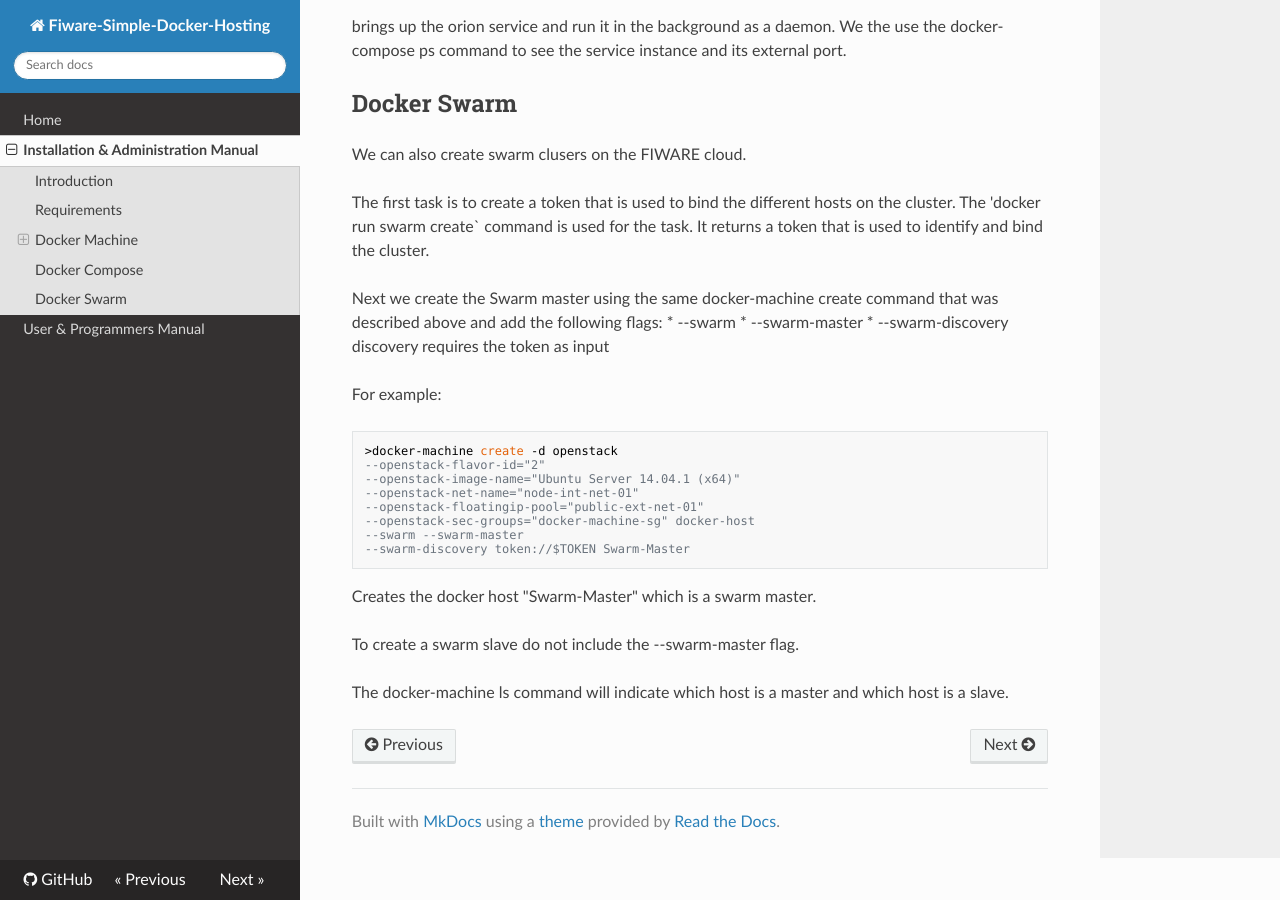
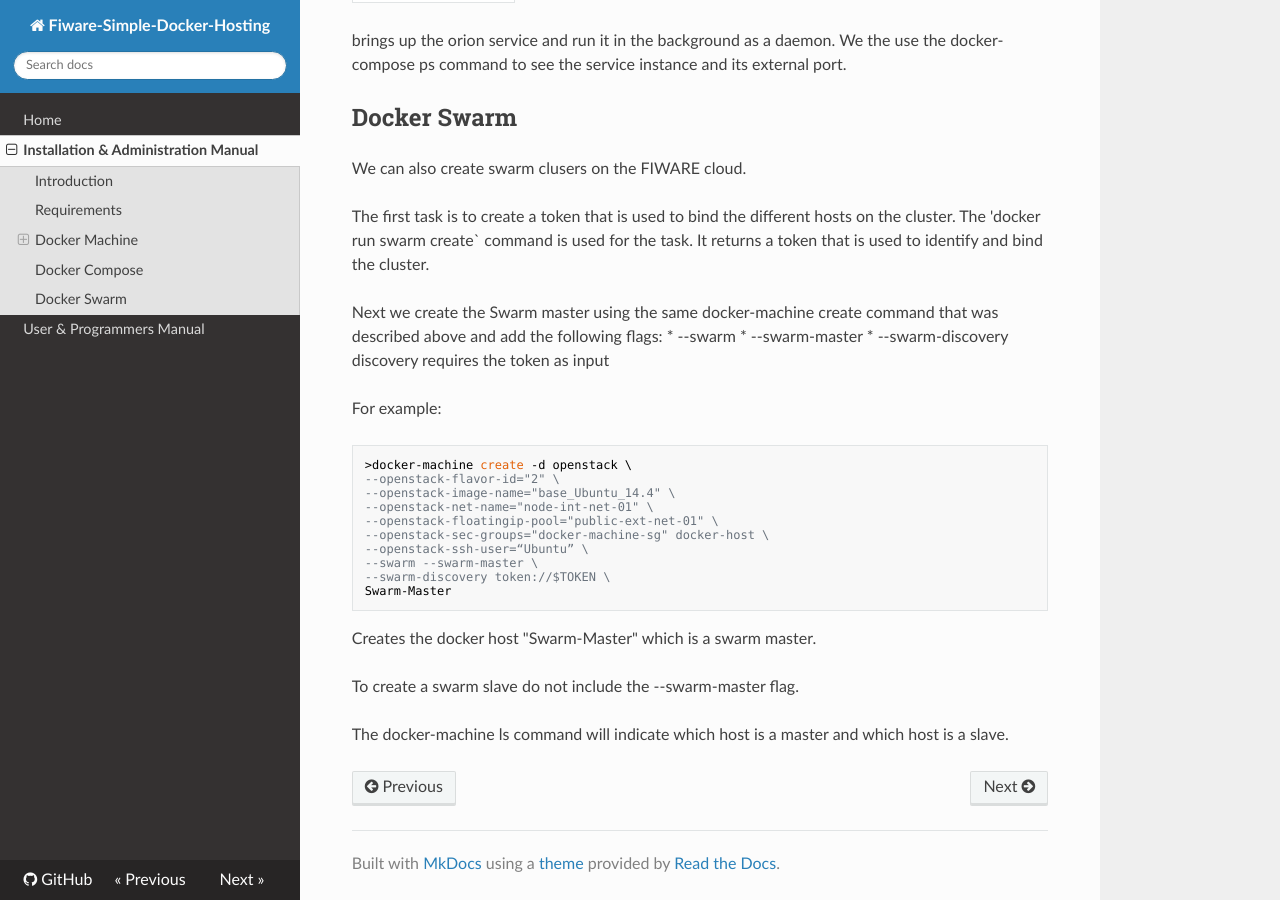
Before and after one commit to fiware-docker/simple-docker-hosting, an MkDocs documentation site: the page built from doc/manuals/install.md, in a window 1280 px wide and 900 px high, scrolled down 5214 px. Built offline with MkDocs 1.6.1, drawn with Linux system fonts in a browser that asks for light colours; nearby versions of some CDN libraries; comment, search, counter and statistics services are not loaded; old or Windows-style settings are respelled for this version of MkDocs; some of the changed text lies outside the part shown.

Commit message:
use base_Ubuntu_14.4 and Openstack-ssh-user=ubuntu

````diff
--- a/doc/manuals/install.md
+++ b/doc/manuals/install.md
@@ -118,13 +118,15 @@ It tells you the TLS with be used secure the communication between the client an
 
 For instance to create the docker host called docker-host you issue this command:
 ```
->docker-machine create -d openstack
---openstack-flavor-id="2"
---openstack-image-name="Ubuntu Server 14.04.1 (x64)"
---openstack-net-name="node-int-net-01"
---openstack-floatingip-pool="public-ext-net-01"
---openstack-sec-groups="docker-machine-sg" docker-host
+$ docker-machine create -d openstack --openstack-flavor-id="2“ \
+--openstack-image-name=“base_Ubuntu_14.04” \
+--openstack-net-name="node-int-net-01"  \
+--openstack-floatingip-pool="public-ext-net-01"  \
+--openstack-sec-groups="docker-machine-sg"  \
+--openstack-ssh-user=“ubuntu”  \
+FIWARE-SPAIN2
 ```
+
 
 When it finishes it says:
 ```
@@ -190,14 +192,16 @@ Next we create the Swarm master using the same docker-machine create command tha
 
 For example:
 ```
->docker-machine create -d openstack
---openstack-flavor-id="2"
---openstack-image-name="Ubuntu Server 14.04.1 (x64)"
---openstack-net-name="node-int-net-01"
---openstack-floatingip-pool="public-ext-net-01"
---openstack-sec-groups="docker-machine-sg" docker-host
---swarm --swarm-master
---swarm-discovery token://$TOKEN Swarm-Master
+>docker-machine create -d openstack \
+--openstack-flavor-id="2" \
+--openstack-image-name="base_Ubuntu_14.4" \
+--openstack-net-name="node-int-net-01" \
+--openstack-floatingip-pool="public-ext-net-01" \
+--openstack-sec-groups="docker-machine-sg" docker-host \
+--openstack-ssh-user=“Ubuntu” \
+--swarm --swarm-master \
+--swarm-discovery token://$TOKEN \
+Swarm-Master
 ```
 
 Creates the docker host "Swarm-Master" which is a swarm master.
````
